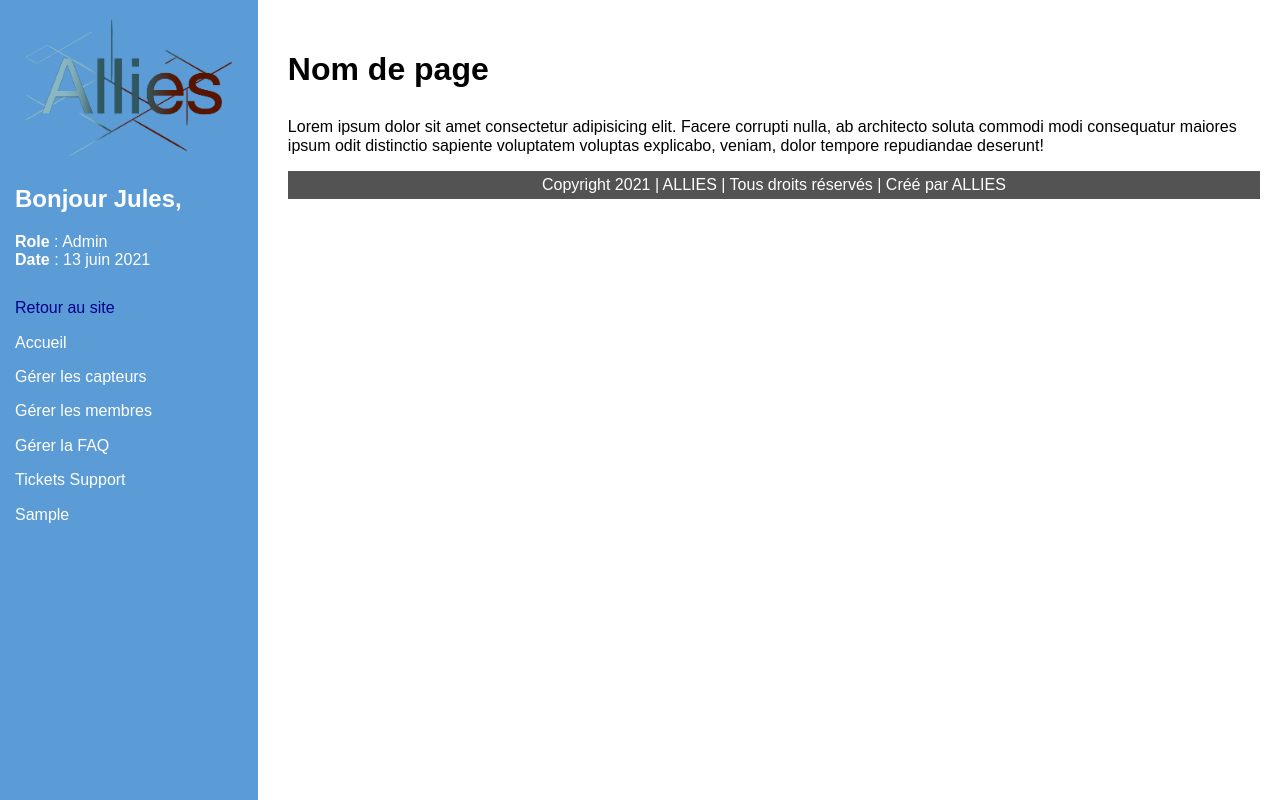
After one commit to Jules-Hardy/allies-site, a PHP site: page /view/admin/sample.php in a window 1280 px wide. The commit adds this page. Run offline with PHP 8.4, Linux system fonts and the light colour scheme.

Commit message:
sample and menu active

```diff
--- a/web/view/admin/accueil.php
+++ b/web/view/admin/accueil.php
@@ -1,6 +1,8 @@
 <html>
-  <?php include 'includes/head.php';?>
-  <?php include 'includes/nav.php';?>
+<?php
+  $navPageName = 'Accueil';
+  include 'includes/head.php';
+  include 'includes/nav.php';?>
 
   <body>
     <section>
--- a/web/view/admin/includes/footer.php
+++ b/web/view/admin/includes/footer.php
@@ -1,3 +1,3 @@
 <footer>
         Copyright 2021 | ALLIES | Tous droits réservés | Créé par ALLIES
-      </footer>
+</footer>
--- a/web/view/admin/includes/nav.php
+++ b/web/view/admin/includes/nav.php
@@ -14,19 +14,22 @@
             <a href="/"><p id="return">Retour au site</p></a>
           </li>
           <li>
-            <a href="/"><p class="active">Accueil</p></a>
+            <a href="/"><p <?php if($navPageName == 'Accueil'){ ?>class="active"<?php } ?>>Accueil</p></a>
           </li>
           <li>
-            <a href="/"><p>Gérer les capteurs</p></a>
+          <a href="/"><p <?php if($navPageName == 'Gérer les capteurs'){ ?>class="active"<?php } ?>>Gérer les capteurs</p></a>
           </li>
           <li>
-            <a href="/"><p>Gérer les membres</p></a>
+          <a href="/"><p <?php if($navPageName == 'Gérer les membres'){ ?>class="active"<?php } ?>>Gérer les membres</p></a>
           </li>
           <li>
-            <a href="/"><p>Gérer la FAQ</p></a>
+          <a href="/"><p <?php if($navPageName == 'Gérer la FAQ'){ ?>class="active"<?php } ?>>Gérer la FAQ</p></a>
           </li>
           <li>
-            <a href="/"><p>Tickets support</p></a>
+          <a href="/"><p <?php if($navPageName == 'Tickets Support'){ ?>class="active"<?php } ?>>Tickets Support</p></a>
+          </li>
+          <li>
+          <a href="/"><p <?php if($navPageName == 'Sample'){ ?>class="active"<?php } ?>>Sample</p></a>
           </li>
         </ul>
       </div>
--- /dev/null
+++ b/web/view/admin/sample.php
@@ -0,0 +1,19 @@
+<html>
+  <?php
+  $navPageName = 'Sample';
+  include 'includes/head.php';
+  include 'includes/nav.php';?>
+
+  <body>
+    <section>
+      <content>
+        <h1>Nom de page</h1>
+
+        <p>Lorem ipsum dolor sit amet consectetur adipisicing elit. Facere corrupti nulla, ab architecto soluta commodi modi consequatur maiores ipsum odit distinctio sapiente voluptatem voluptas explicabo, veniam, dolor tempore repudiandae deserunt!
+
+        </p>
+
+      <?php include 'includes/footer.php';?>
+    </section>
+  </body>
+</html>
```
